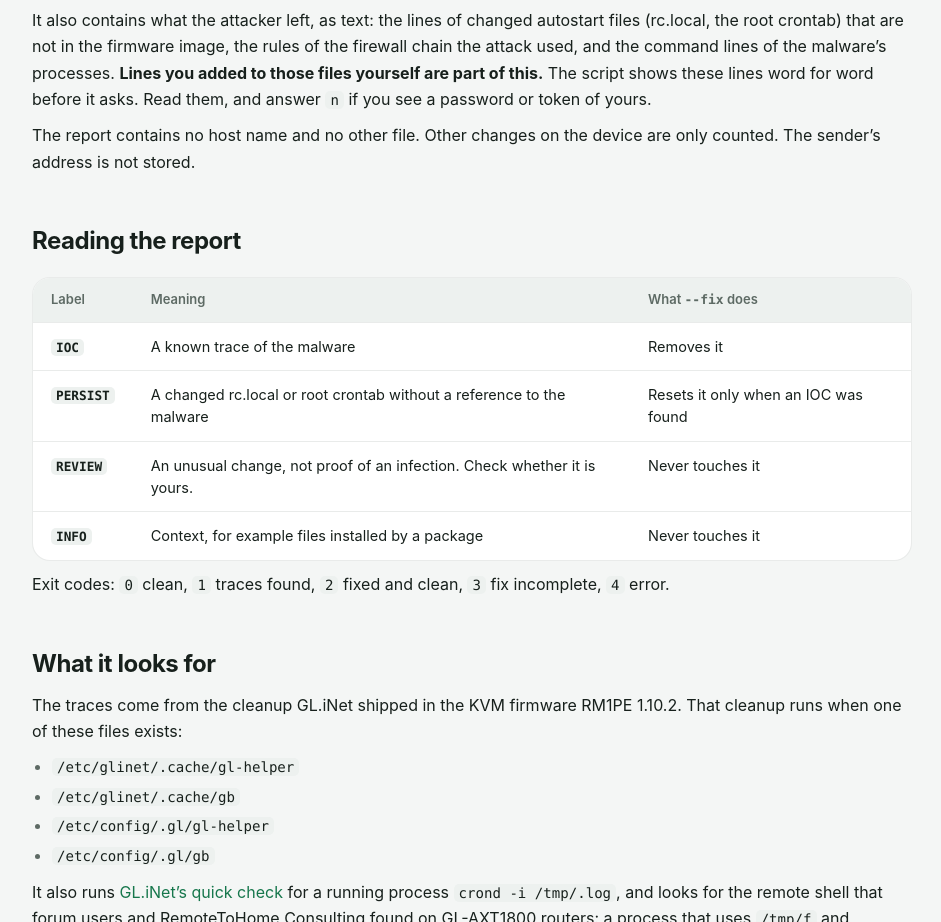
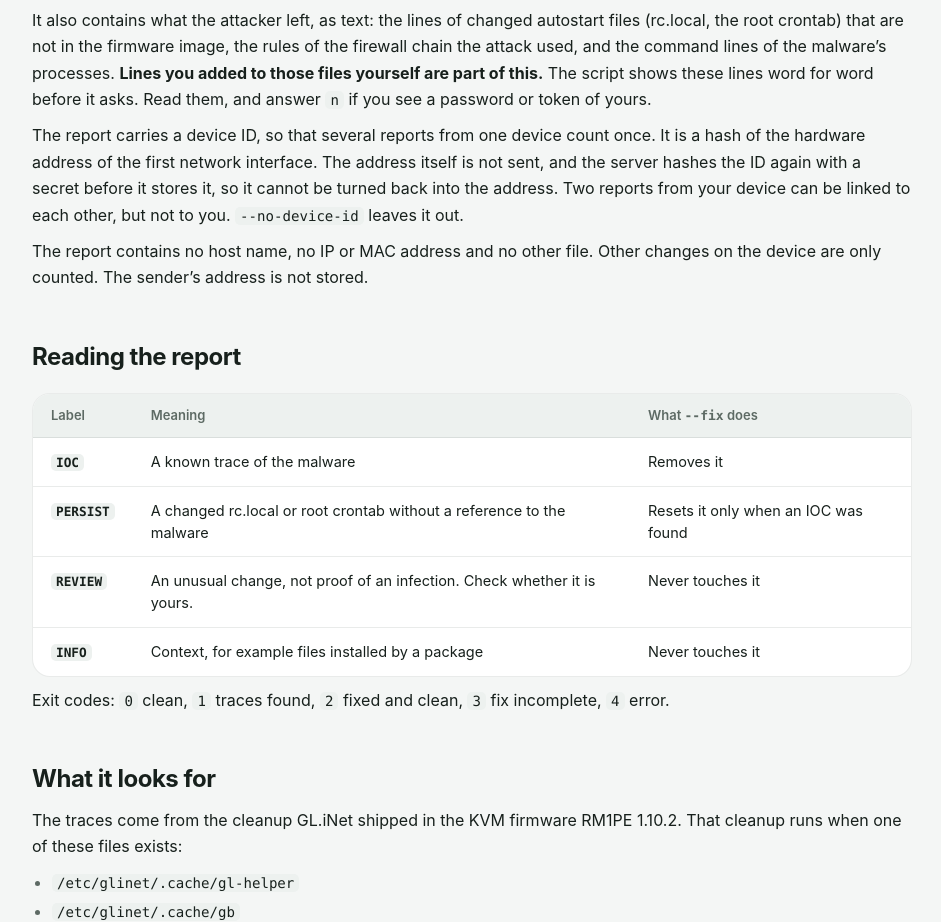
Before and after one commit to GLiNet-Community-Scripts/community-website, an Astro site: page /security/csa-2026-01/fix in a window 1280 px wide. Shown: the part 1895-2817 px from the top of the page, without its empty margins (168-1109 px from the left). Built offline with nearby package versions, Linux system fonts and the light colour scheme; Astro itself is replaced by a stand-in of ours.

Commit message:
Fix page: explain the device ID in the report
Co-Authored-By: Claude Fable 5.2 <noreply@anthropic.com>
Claude-Session: https://claude.ai/code/session_018w9Ef9uLYRbY29cJupydqL

```diff
--- a/src/pages/security/csa-2026-01/fix.astro
+++ b/src/pages/security/csa-2026-01/fix.astro
@@ -115,8 +115,14 @@ const markers = ['/etc/glinet/.cache/gl-helper', '/etc/glinet/.cache/gb', '/etc/
           token of yours.
         </p>
         <p>
-          The report contains no host name and no other file. Other changes on the device are only counted. The
-          sender’s address is not stored.
+          The report carries a device ID, so that several reports from one device count once. It is a hash of the
+          hardware address of the first network interface. The address itself is not sent, and the server hashes
+          the ID again with a secret before it stores it, so it cannot be turned back into the address. Two reports
+          from your device can be linked to each other, but not to you. <code>--no-device-id</code> leaves it out.
+        </p>
+        <p>
+          The report contains no host name, no IP or MAC address and no other file. Other changes on the device are
+          only counted. The sender’s address is not stored.
         </p>
       </section>
 
```
